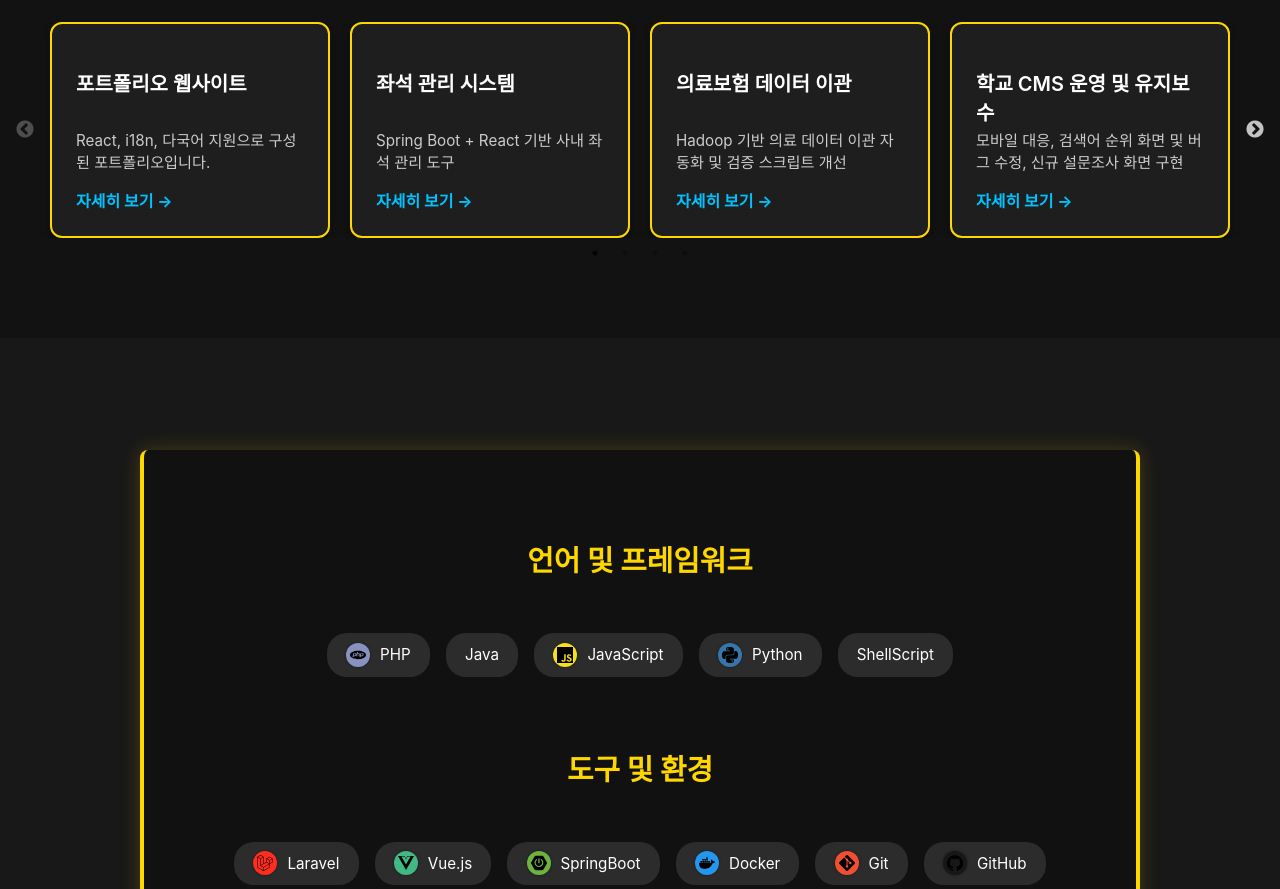
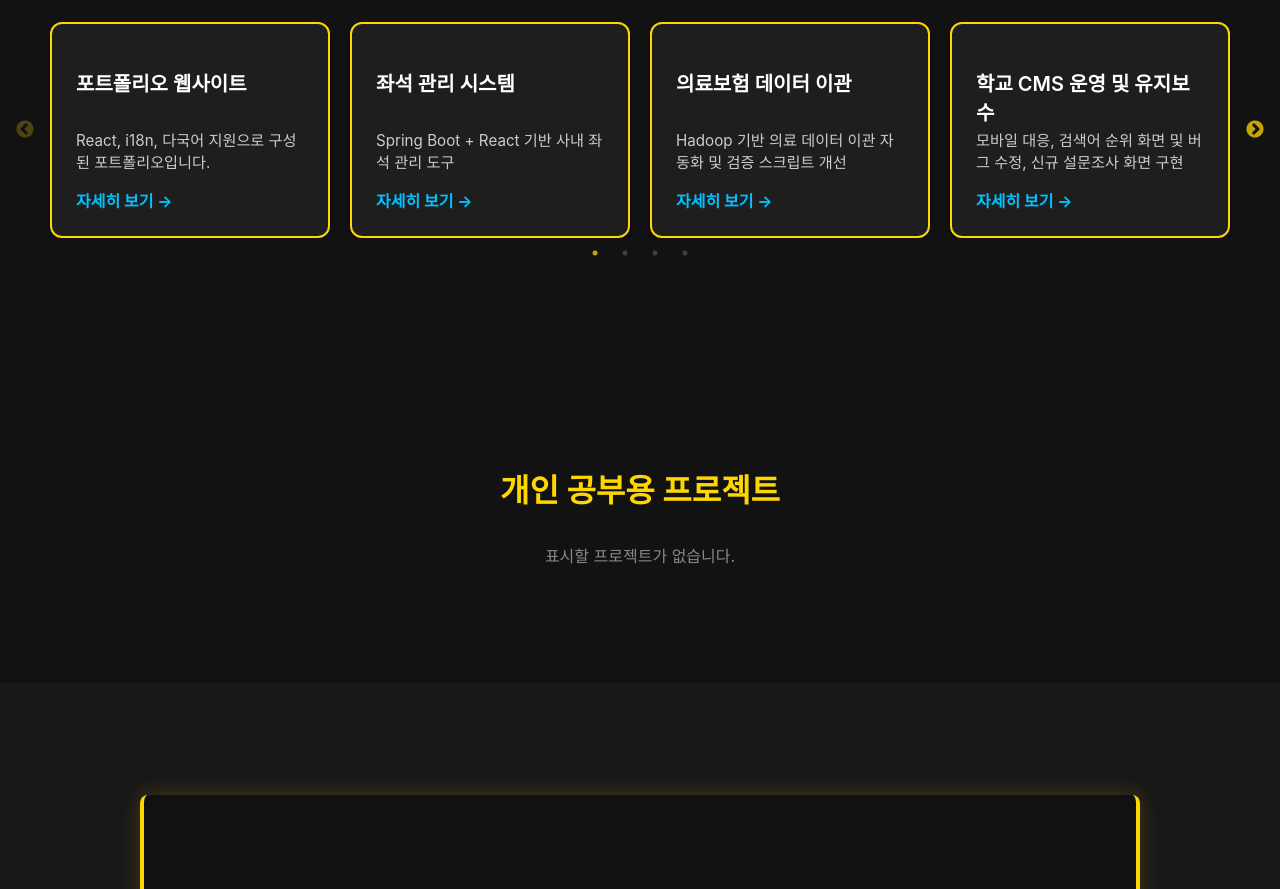
Before and after one commit to HS-Kang-Developer/hs-kang-developer.github.io, a React (Create React App) app: page / in a window 1280 px wide. Shown: the part 980-1869 px from the top of the page. Built offline with nearby package versions, Linux system fonts and the light colour scheme.

Commit message:
공부용 프로젝트 섹션추가

```diff
--- a/src/App.js
+++ b/src/App.js
@@ -8,6 +8,7 @@ import HeroSection from './components/HeroSection';
 import AboutSection from './components/AboutSection';
 import ProjectsSection from './components/ProjectsSection';
 import SkillsSection from './components/SkillsSection';
+import StudyProjectsSection from './components/StudyProjectsSection';
 import Footer from './components/Footer';
 import ProjectDetail from './pages/ProjectDetail';
 
@@ -18,6 +19,7 @@ function Home() {
       <HeroSection />
       <AboutSection />
       <ProjectsSection />
+      <StudyProjectsSection />
       <SkillsSection />
       <Footer />
     </>
--- /dev/null
+++ b/src/components/StudyProjectsSection/index.jsx
@@ -0,0 +1,53 @@
+import React from 'react';
+import './style.css';
+import { useTranslation } from 'react-i18next';
+import Slider from 'react-slick';
+
+function StudyProjectsSection() {
+  const { t } = useTranslation();
+  const projects = t('study.items', { returnObjects: true });
+
+  const settings = {
+    dots: true,
+    infinite: true,
+    speed: 500,
+    slidesToShow: Math.min(5, projects.length || 1),
+    slidesToScroll: 1,
+    responsive: [
+      { breakpoint: 1024, settings: { slidesToShow: 3 } },
+      { breakpoint: 768, settings: { slidesToShow: 2 } },
+      { breakpoint: 480, settings: { slidesToShow: 1 } },
+    ]
+  };
+
+  return (
+    <section className="projects-slider">
+      <h2 className="projects-slider-title">
+        {t('study.title')}
+        {projects?.length > 0 && ` (${projects.length})`}
+      </h2>
+
+      {Array.isArray(projects) && projects.length > 0 ? (
+        <div className="slider-wrapper">
+          <Slider {...settings}>
+            {projects.map((project, index) => (
+              <div className="project-slide" key={index}>
+                <div className="project-card">
+                  <h3 className="project-title">{project.title}</h3>
+                  <p className="project-description">{project.description}</p>
+                  <a className="project-link" href={project.link || '#'} target="_blank" rel="noreferrer">
+                    {t('study.viewMore')} →
+                  </a>
+                </div>
+              </div>
+            ))}
+          </Slider>
+        </div>
+      ) : (
+        <p style={{ color: '#888', marginTop: '1rem' }}>{t('study.empty')}</p>
+      )}
+    </section>
+  );
+}
+
+export default StudyProjectsSection;
--- /dev/null
+++ b/src/components/StudyProjectsSection/style.css
@@ -0,0 +1,73 @@
+.projects-slider {
+  padding: 100px 20px;
+  background-color: #121212;
+  color: #fff;
+  text-align: center;
+}
+
+.projects-slider-title {
+  font-size: 2rem;
+  color: gold;
+  margin-bottom: 2rem;
+  font-weight: bold;
+}
+
+.slider-wrapper {
+  max-width: 1200px;
+  margin: 0 auto;
+}
+
+.project-slide {
+  padding: 0 10px;
+}
+
+.project-card {
+  background-color: #1e1e1e;
+  border-radius: 12px;
+  padding: 1.5rem;
+  box-shadow: 0 4px 10px rgba(0, 0, 0, 0.4);
+  text-align: left;
+  border: 2px solid gold;
+}
+
+.project-title {
+  font-size: 1.25rem;
+  color: #fff;
+  margin-bottom: 0.5rem;
+  font-weight: 600;
+  height: 2.8rem;
+}
+
+.project-description {
+  font-size: 0.95rem;
+  color: #ccc;
+  margin-bottom: 1rem;
+}
+
+.project-link {
+  color: #00c2ff;
+  font-weight: bold;
+  text-decoration: none;
+}
+
+.project-link:hover {
+  text-decoration: underline;
+}
+
+.slick-slide > div {
+  display: flex;
+  height: 100%;
+}
+
+.slick-dots li button:before {
+  color: #ccc;
+}
+
+.slick-dots li.slick-active button:before {
+  color: gold;
+}
+
+.slick-prev:before,
+.slick-next:before {
+  color: gold;
+}
--- a/src/i18n/ja.json
+++ b/src/i18n/ja.json
@@ -151,6 +151,12 @@
       }
     }
   },
+  "study": {
+  "title": "個人学習用プロジェクト",
+  "viewMore": "詳細を見る",
+  "empty": "表示できるプロジェクトがありません。",
+  "items": []
+  },
   "skills": {
     "language": "言語とフレームワーク",
     "tools": "ツール・環境"
--- a/src/i18n/ko.json
+++ b/src/i18n/ko.json
@@ -152,6 +152,12 @@
 
     }
   },
+  "study": {
+  "title": "개인 공부용 프로젝트",
+  "viewMore": "자세히 보기",
+  "empty": "표시할 프로젝트가 없습니다.",
+  "items": []
+  },
   "skills": {
     "language": "언어 및 프레임워크",
     "tools": "도구 및 환경"
```
